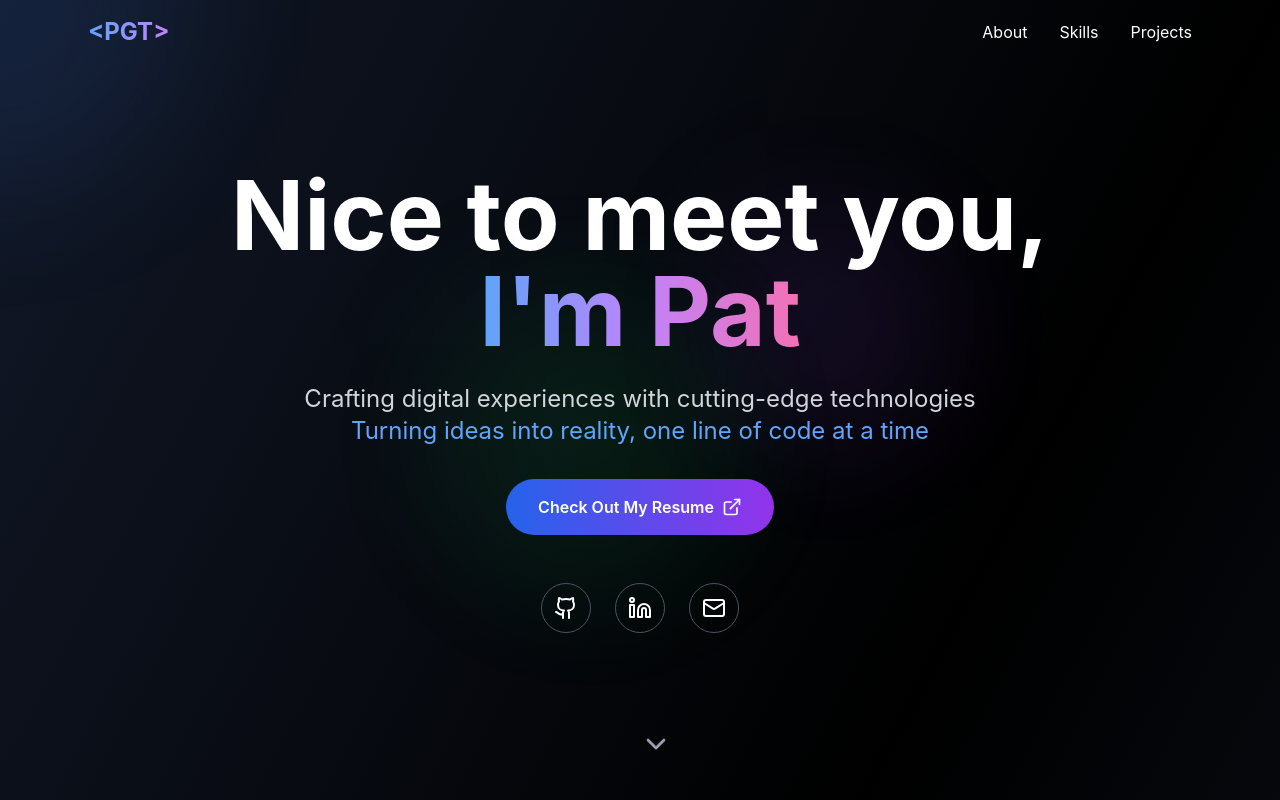
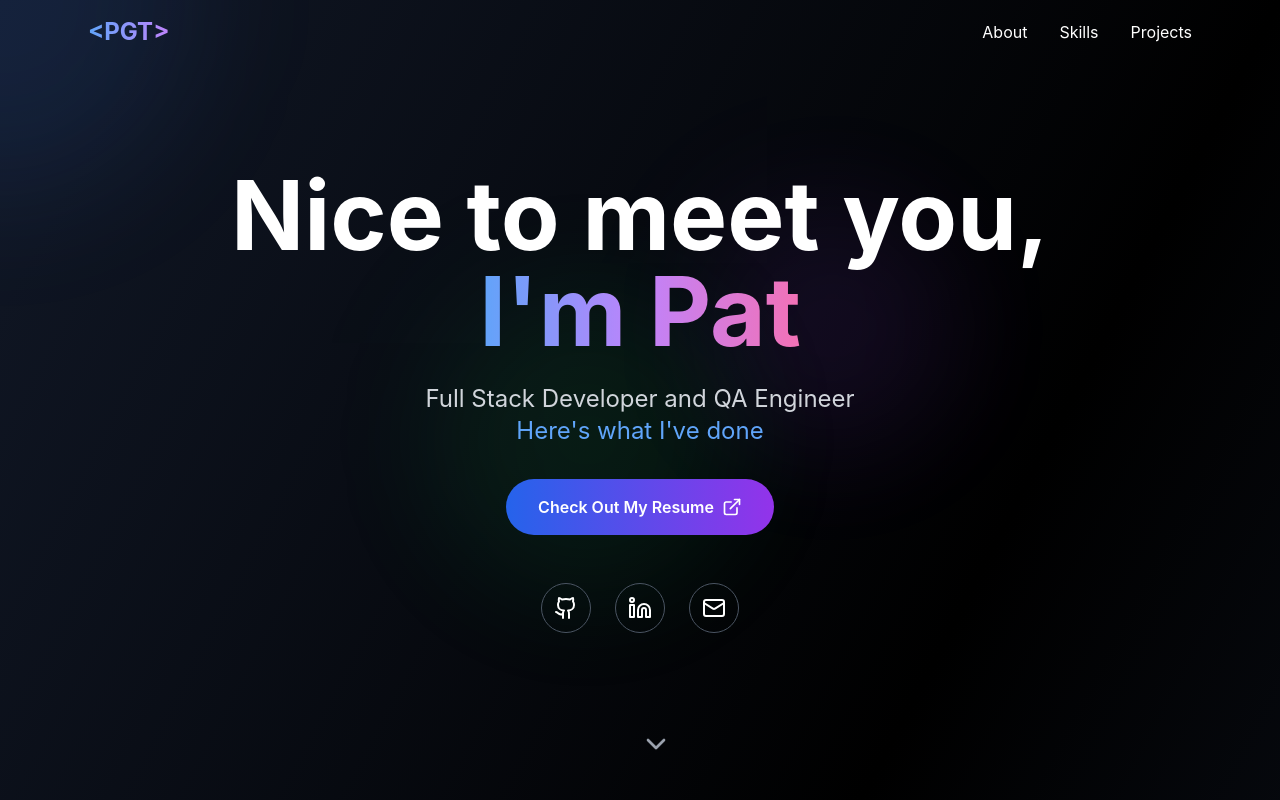
Before and after one commit to Patgdetorres/patgdetorres.com, a React (Create React App) app: page / in a window 1280 px wide. Shown: the top 800 px of the page. Built offline with nearby package versions, Linux system fonts and the light colour scheme.

Commit message:
minor changes

```diff
--- a/src/App.tsx
+++ b/src/App.tsx
@@ -100,9 +100,9 @@ const ProgrammingPortfolio = () => {
 
             </h1>
             <p className="text-xl md:text-2xl text-gray-300 mb-8 leading-relaxed">
-              Crafting digital experiences with cutting-edge technologies
+              Full Stack Developer and QA Engineer
               <br />
-              <span className="text-blue-400">Turning ideas into reality, one line of code at a time</span>
+              <span className="text-blue-400">Here's what I've done</span>
             </p>
           </div>
 
```
